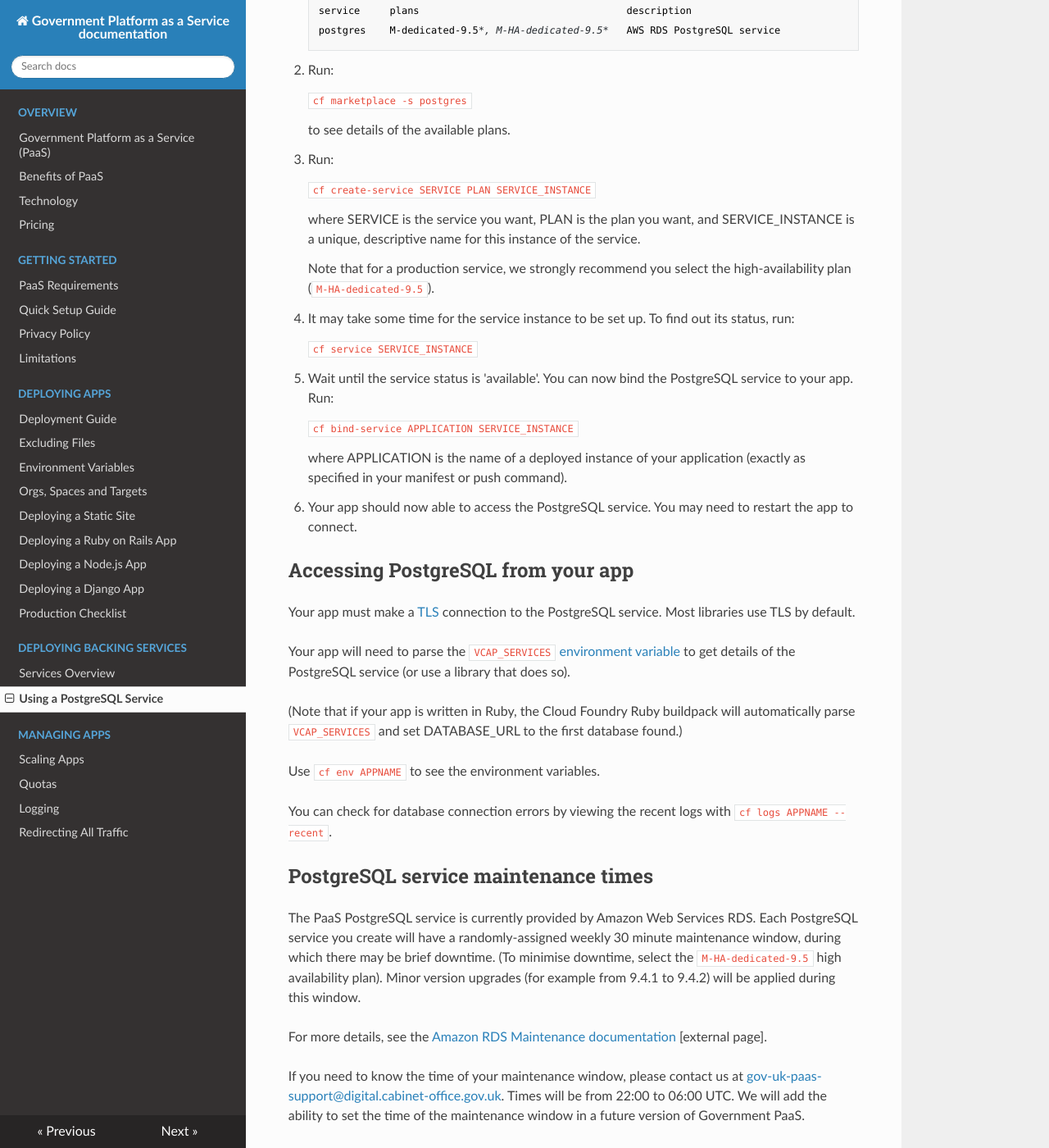
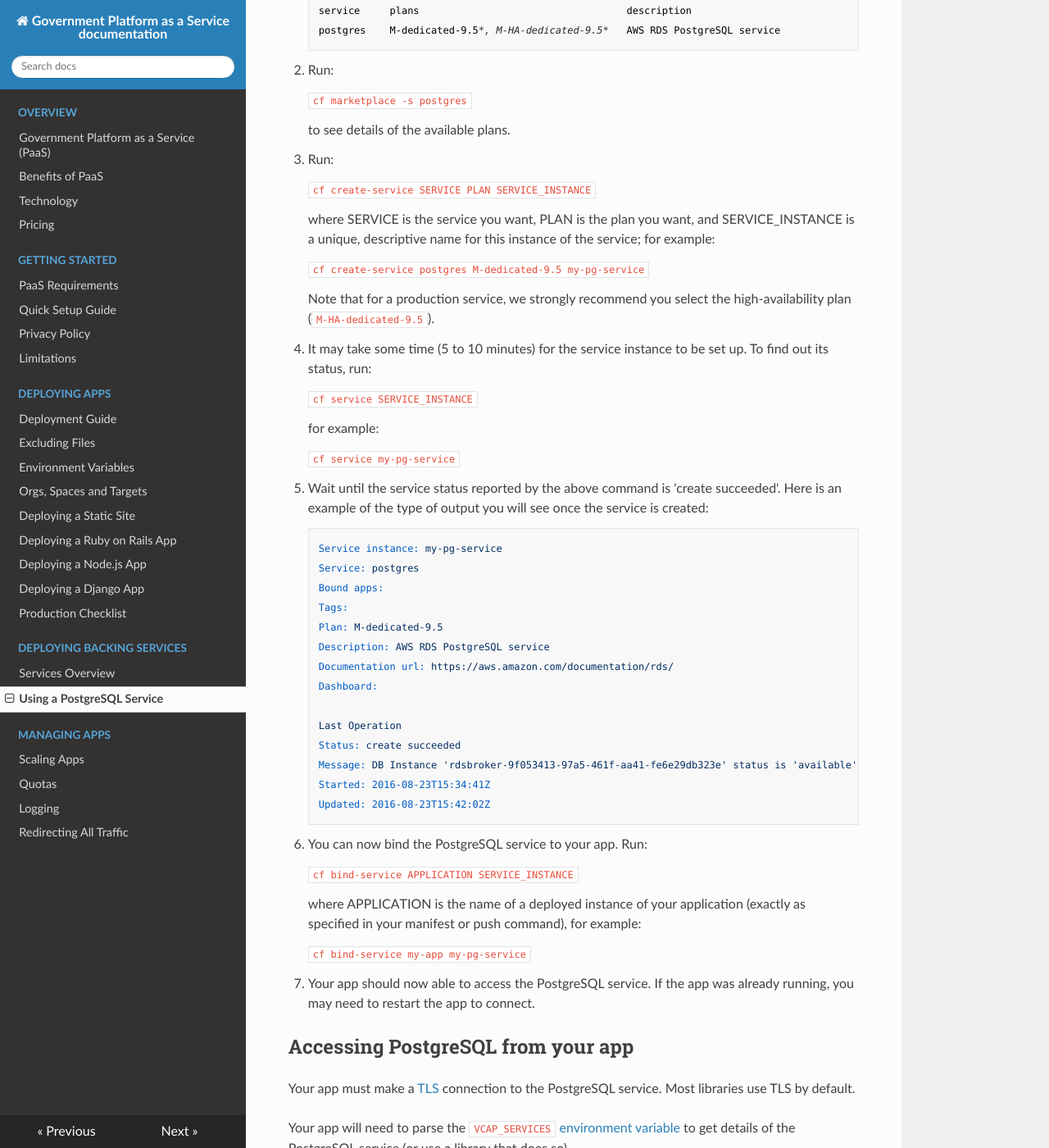
Before and after one commit to alphagov/paas-developer-docs, an MkDocs documentation site: the page built from docs/deploying_services/postgres.md, in a window 1280 px wide and 1400 px high, scrolled down 717 px. Shown: the whole window at 82% size. Built offline with MkDocs 1.6.1, drawn with Linux system fonts in a browser that asks for light colours; nearby versions of some CDN libraries; old or Windows-style settings are respelled for this version of MkDocs; some of the changed text lies outside the part shown.

Commit message:
Document postgres end to end
https://www.pivotaltracker.com/story/show/118483913

Improvements to postgres docs:
don't start app until after you bind pg service
Node.js example code fixed
better examples in Postgres section

```diff
--- a/docs/deploying_services/postgres.md
+++ b/docs/deploying_services/postgres.md
@@ -37,21 +37,49 @@ To create a service and bind it to your app:
 
     ``cf create-service SERVICE PLAN SERVICE_INSTANCE``
 
-    where SERVICE is the service you want, PLAN is the plan you want, and SERVICE_INSTANCE is a unique, descriptive name for this instance of the service.
+    where SERVICE is the service you want, PLAN is the plan you want, and SERVICE_INSTANCE is a unique, descriptive name for this instance of the service; for example:
+
+    ``cf create-service postgres M-dedicated-9.5 my-pg-service``
 
     Note that for a production service, we strongly recommend you select the high-availability plan (``M-HA-dedicated-9.5``).
 
-3. It may take some time for the service instance to be set up. To find out its status, run:
+3. It may take some time (5 to 10 minutes) for the service instance to be set up. To find out its status, run:
 
-      ``cf service SERVICE_INSTANCE ``
+    ``cf service SERVICE_INSTANCE``
 
-4. Wait until the service status is 'available'. You can now bind the PostgreSQL service to your app. Run:
+    for example:
+
+    ``cf service my-pg-service``
+
+4. Wait until the service status reported by the above command is 'create succeeded'. Here is an example of the type of output you will see once the service is created:
+
+
+        Service instance: my-pg-service
+        Service: postgres
+        Bound apps:
+        Tags:
+        Plan: M-dedicated-9.5
+        Description: AWS RDS PostgreSQL service
+        Documentation url: https://aws.amazon.com/documentation/rds/
+        Dashboard:
+
+        Last Operation
+        Status: create succeeded
+        Message: DB Instance 'rdsbroker-9f053413-97a5-461f-aa41-fe6e29db323e' status is 'available'
+        Started: 2016-08-23T15:34:41Z
+        Updated: 2016-08-23T15:42:02Z
+
+
+
+5. You can now bind the PostgreSQL service to your app. Run:
 
     ``cf bind-service APPLICATION SERVICE_INSTANCE``
 
-    where APPLICATION is the name of a deployed instance of your application (exactly as specified in your manifest or push command).
+    where APPLICATION is the name of a deployed instance of your application (exactly as specified in your manifest or push command), for example:
 
-5. Your app should now able to access the PostgreSQL service. You may need to restart the app to connect.
+    ``cf bind-service my-app my-pg-service``
+
+5. Your app should now able to access the PostgreSQL service. If the app was already running, you may need to restart the app to connect.
 
 
 ## Accessing PostgreSQL from your app
@@ -60,7 +88,7 @@ Your app must make a [TLS](https://en.wikipedia.org/wiki/Transport_Layer_Securit
 
 Your app will need to parse the ``VCAP_SERVICES`` [environment variable](/deploying_apps/#environment-variables) to get details of the PostgreSQL service (or use a library that does so).
 
-(Note that if your app is written in Ruby, the Cloud Foundry Ruby buildpack will automatically parse ``VCAP_SERVICES`` and set DATABASE_URL to the first database found.)
+(Note that for some languages/frameworks, the Cloud Foundry Ruby buildpack will automatically parse ``VCAP_SERVICES`` and set DATABASE_URL to the first database found.)
 
 Use ``cf env APPNAME`` to see the environment variables.
 
@@ -76,7 +104,7 @@ For more details, see the [Amazon RDS Maintenance documentation](http://docs.aws
 
 If you need to know the time of your maintenance window, please contact us at [gov-uk-paas-support@digital.cabinet-office.gov.uk](gov-uk-paas-support@digital.cabinet-office.gov.uk). Times will be from 22:00 to 06:00 UTC. We will add the ability to set the time of the maintenance window in a future version of Government PaaS.
 
-## PostgreSQL backup
+## PostgreSQL service backup
 
 The data stored within any PostgreSQL service you create is backed up using the standard Amazon RDS backup system.
 
```
Also changed, not shown: docs/deploying_apps/deploying_django.md (+3 -1 lines), docs/deploying_apps/deploying_node_js.md (+5 -4 lines), docs/deploying_apps/deploying_rails.md (+23 -11 lines).
